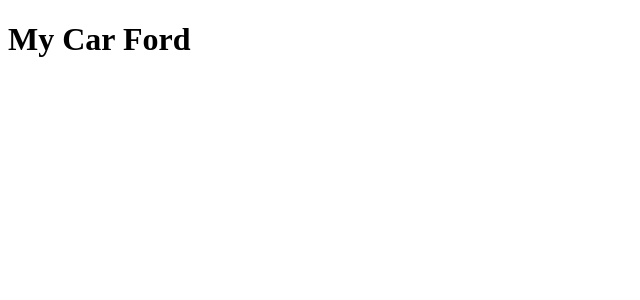
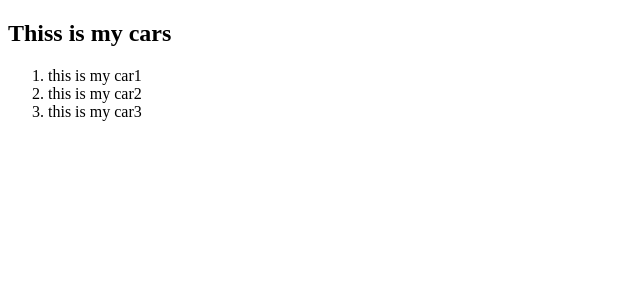
Before and after one commit to hemmad777/react-learning, a React (Vite) app: page / in a window 1280 px wide. Shown: the top 300 px of the page, without its empty margins (0-640 px from the left). Built offline with nearby package versions, Linux system fonts and the light colour scheme.

Commit message:
Now I created list items in react used map

```diff
--- a/src/App.jsx
+++ b/src/App.jsx
@@ -1,17 +1,15 @@
-import React from "react";
-
-class Car extends React.Component {
-  constructor(props) {
-    super(props);
-  this.state = {brand: "Ford"};
-  }
-  render() {
-    return (
-      <div>
-        <h1>My Car {this.state.brand} </h1>
-      </div>
-    );
-  }
+function Car(){
+  const lists=['car1','car2','car3']
+  return(
+      <>
+          <h2>Thiss is my cars</h2>
+          <ol>
+            {lists.map((car) => <li>this is my {car}</li> )}
+          </ol>
+      </>
+  )
 }
 
-export default Car;
+
+
+export default Car
```
Also changed, not shown: src/Garage.jsx (+1 -9 lines).
